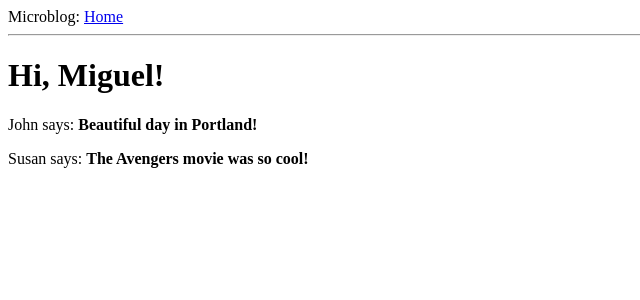
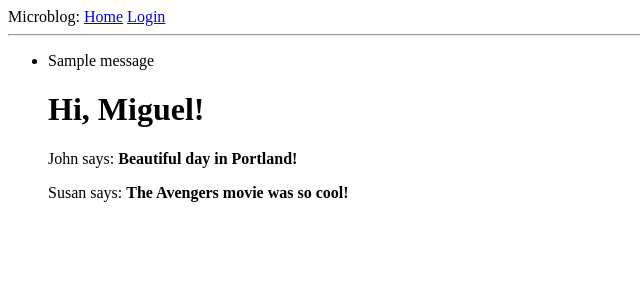
Before and after one commit to mecho666/mechoblog, a Flask app: page / in a window 1280 px wide. Shown: the top 300 px of the page, without its empty margins (0-640 px from the left). Run offline with Flask 2, Linux system fonts and the light colour scheme; one stand-in notice (Sample message) is shown.

Commit message:
更新init，routes，base.html

```diff
--- a/app/__init__.py
+++ b/app/__init__.py
@@ -1,5 +1,7 @@
 from flask import Flask
+from config import Config
 
 app = Flask(__name__)
+app.config.from_object(Config)
 
 from app import routes
--- a/app/routes.py
+++ b/app/routes.py
@@ -1,5 +1,6 @@
-from flask import render_template
+from flask import render_template, flash, redirect, url_for
 from app import app
+from app.forms import LoginForm
 
 @app.route('/')
 @app.route('/index')
@@ -16,3 +17,13 @@ def index():
         }
     ]
     return render_template('index.html', title='Home', user=user, posts=posts)
+
+
+@app.route('/login', methods=['GET', 'POST'])
+def login():
+    form = LoginForm()
+    if form.validate_on_submit():
+        flash('Login requested for user {}, remember_me{}'.format(
+            form.username.data, form.remember_me.data))
+        return redirect(url_for('index'))
+    return render_template('login.html', title='Sign In', form=form)
--- a/app/templates/base.html
+++ b/app/templates/base.html
@@ -7,8 +7,20 @@
 	{% endif %}
     </head>
     <body>
-        <div>Microblog: <a href="/index">Home</a></div>
+        <div>
+			Microblog:
+			<a href={{ url_for('index') }}>Home</a>
+			<a href={{ url_for('login') }}>Login</a>
+		</div>
         <hr>
+		{% with messages = get_flashed_messages() %}
+		{% if messages %}
+		<ul>
+			{% for message in messages %}
+			<li>{{ message }}</li>
+			{% endfor %}
+		{% endif %}
+		{% endwith %}
         {% block content %}{% endblock %}
     </body>
 </html>
```
